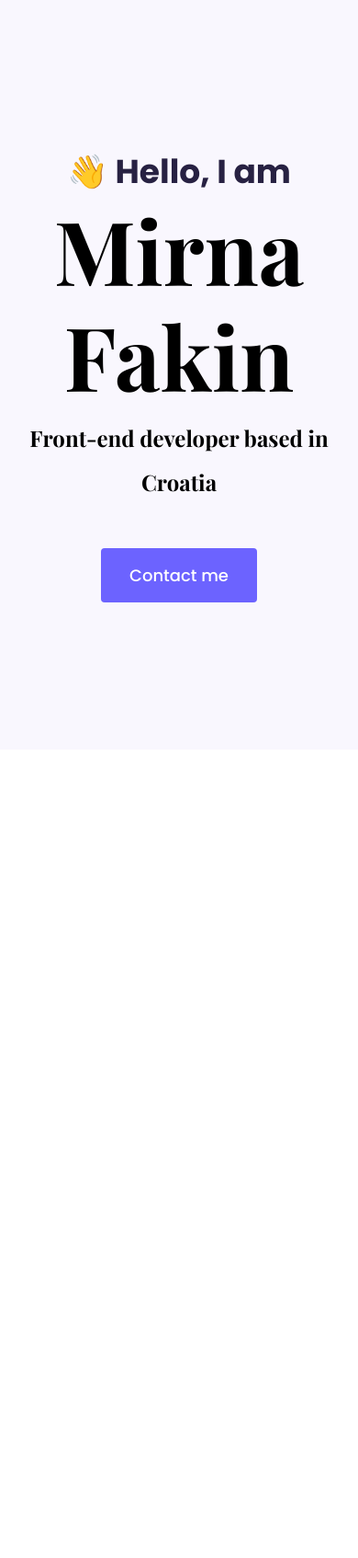
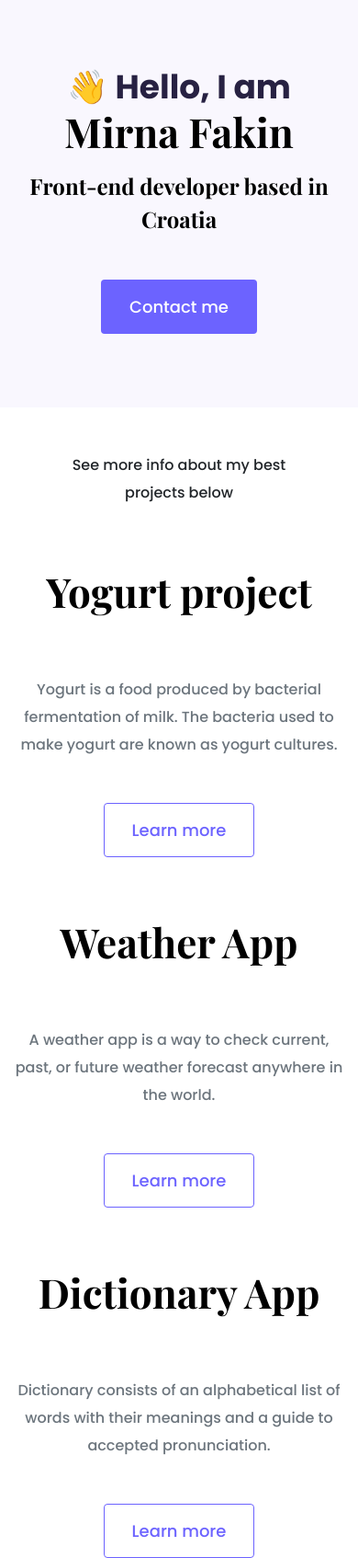
Before and after one commit to fakin-mirna/portfolio-project, a plain HTML site: page index.html in a window 390 px wide. Shown: the whole page at 92% size. Before the commit the page ends 844 px from the top, so only its background shows below. Drawn offline with nearby package versions, Linux system fonts and the light colour scheme.

Commit message:
Integrated homepage content design

```diff
--- a/index.html
+++ b/index.html
@@ -1,18 +1,33 @@
 <!DOCTYPE html>
 <html lang="en">
   <head>
-  <meta charset="UTF-8">
-  <meta http-equiv="X-UA-Compatible" content="IE=edge">
-  <meta name="viewport" content="width=device-width, initial-scale=1.0">
+    <meta charset="UTF-8" />
+    <meta http-equiv="X-UA-Compatible" content="IE=edge" />
+    <meta name="viewport" content="width=device-width, initial-scale=1.0" />
     <title>Document</title>
 
-  <link href="https://cdn.jsdelivr.net/npm/bootstrap@5.2.3/dist/css/bootstrap.min.css" rel="stylesheet" integrity="sha384-rbsA2VBKQhggwzxH7pPCaAqO46MgnOM80zW1RWuH61DGLwZJEdK2Kadq2F9CUG65" crossorigin="anonymous">
-  <link rel="preconnect" href="https://fonts.googleapis.com">
-  <link rel="preconnect" href="https://fonts.gstatic.com" crossorigin>
-  <link href="https://fonts.googleapis.com/css2?family=Playfair+Display:wght@700&family=Poppins:wght@500;700&display=swap" rel="stylesheet">
-  <link rel="stylesheet" href="styles/portfolio.css">
-  <script src="https://cdn.jsdelivr.net/npm/bootstrap@5.2.3/dist/js/bootstrap.bundle.min.js" integrity="sha384-kenU1KFdBIe4zVF0s0G1M5b4hcpxyD9F7jL+jjXkk+Q2h455rYXK/7HAuoJl+0I4" crossorigin="anonymous"></script>
-  <script src="https://kit.fontawesome.com/7a7c3cb884.js" crossorigin="anonymous"></script>
+    <link
+      href="https://cdn.jsdelivr.net/npm/bootstrap@5.2.3/dist/css/bootstrap.min.css"
+      rel="stylesheet"
+      integrity="sha384-rbsA2VBKQhggwzxH7pPCaAqO46MgnOM80zW1RWuH61DGLwZJEdK2Kadq2F9CUG65"
+      crossorigin="anonymous"
+    />
+    <link rel="preconnect" href="https://fonts.googleapis.com" />
+    <link rel="preconnect" href="https://fonts.gstatic.com" crossorigin />
+    <link
+      href="https://fonts.googleapis.com/css2?family=Playfair+Display:wght@700&family=Poppins:wght@500;700&display=swap"
+      rel="stylesheet"
+    />
+    <link rel="stylesheet" href="styles/portfolio.css" />
+    <script
+      src="https://cdn.jsdelivr.net/npm/bootstrap@5.2.3/dist/js/bootstrap.bundle.min.js"
+      integrity="sha384-kenU1KFdBIe4zVF0s0G1M5b4hcpxyD9F7jL+jjXkk+Q2h455rYXK/7HAuoJl+0I4"
+      crossorigin="anonymous"
+    ></script>
+    <script
+      src="https://kit.fontawesome.com/7a7c3cb884.js"
+      crossorigin="anonymous"
+    ></script>
   </head>
   <body>
     <div class="hero">
@@ -23,5 +38,51 @@
         <a href="#" class="btn btn-branding">Contact me</a>
       </div>
     </div>
+    <p class="text-center m-5">See more info about my best projects below</p>
+    <div class="container">
+      <div class="row mb-5">
+        <div class="col d-none d-lg-block">
+          <img src="images/yogurt.png" class="img-fluid" alt="" />
+        </div>
+        <div class="col">
+          <div class="project-description">
+            <h2 class="mb-5">Yogurt project</h2>
+            <p class="mb-5 text-muted">
+              Yogurt is a food produced by bacterial fermentation of milk. The
+              bacteria used to make yogurt are known as yogurt cultures.
+            </p>
+            <a href="#" class="btn btn-branding-outline"> Learn more</a>
+          </div>
+        </div>
+      </div>
+      <div class="row mb-5">
+        <div class="col">
+          <div class="project-description">
+            <h2 class="mb-5">Weather App</h2>
+            <p class="mb-5 text-muted">
+              A weather app is a way to check current, past, or future weather forecast anywhere in the world.
+            </p>
+            <a href="#" class="btn btn-branding-outline"> Learn more</a>
+          </div>
+        </div>
+        <div class="col d-none d-lg-block">
+          <img src="images/weather.png" class="img-fluid" alt="" />
+        </div>
+      </div>
+      <div class="row">
+        <div class="col d-none d-lg-block">
+          <img src="images/dictionary.png" class="img-fluid" alt="" />
+        </div>
+        <div class="col">
+          <div class="project-description">
+            <h2 class="mb-5">Dictionary App</h2>
+            <p class="mb-5 text-muted">
+              Dictionary consists of an alphabetical list of words with their meanings and a guide to accepted pronunciation.
+            </p>
+            <a href="#" class="btn btn-branding-outline"> Learn more</a>
+          </div>
+        </div>
+      </div>
+    </div>
   </body>
 </html>
--- a/styles/portfolio.css
+++ b/styles/portfolio.css
@@ -22,10 +22,17 @@ h6 {
 
 h1 {
   font-size: 96px;
+  line-height: 1.5;
+}
+
+h2 {
+  font-size: 64px;
 }
 
 p {
   font-weight: normal;
+  font-size: 16px;
+  line-height: 30px;
 }
 
 .hero {
@@ -44,7 +51,7 @@ p {
 .hero h2 {
   font-family: var(--heading-font-family);
   font-weight: normal;
-  line-height: 2;
+  line-height: 1.5;
   font-size: 24px;
 }
 
@@ -56,3 +63,36 @@ p {
   line-height: 27px;
   padding: 15px 30px;
 }
+
+.btn-branding-outline {
+  color: var(--branding-color);
+  border: 1px solid var(--branding-color);
+  border-radius: 4px;
+  font-size: 18px;
+  line-height: 27px;
+  padding: 15px 30px;
+}
+
+.project-description {
+  padding: 120px 60px;
+}
+
+@media (max-width: 900px) {
+  h1 {
+    font-size: 44px;
+  }
+
+  h2 {
+    font-size: 44px;
+    line-height: 2;
+  }
+
+  .hero {
+    padding: 80px 20px;
+  }
+
+  .project-description {
+    padding: 0;
+    text-align: center;
+  }
+}
```
Also changed, not shown: images/dictionary.png (added), images/weather.png (added), images/yogurt.png (added). Lines whose indentation alone changed are shown as unchanged.
